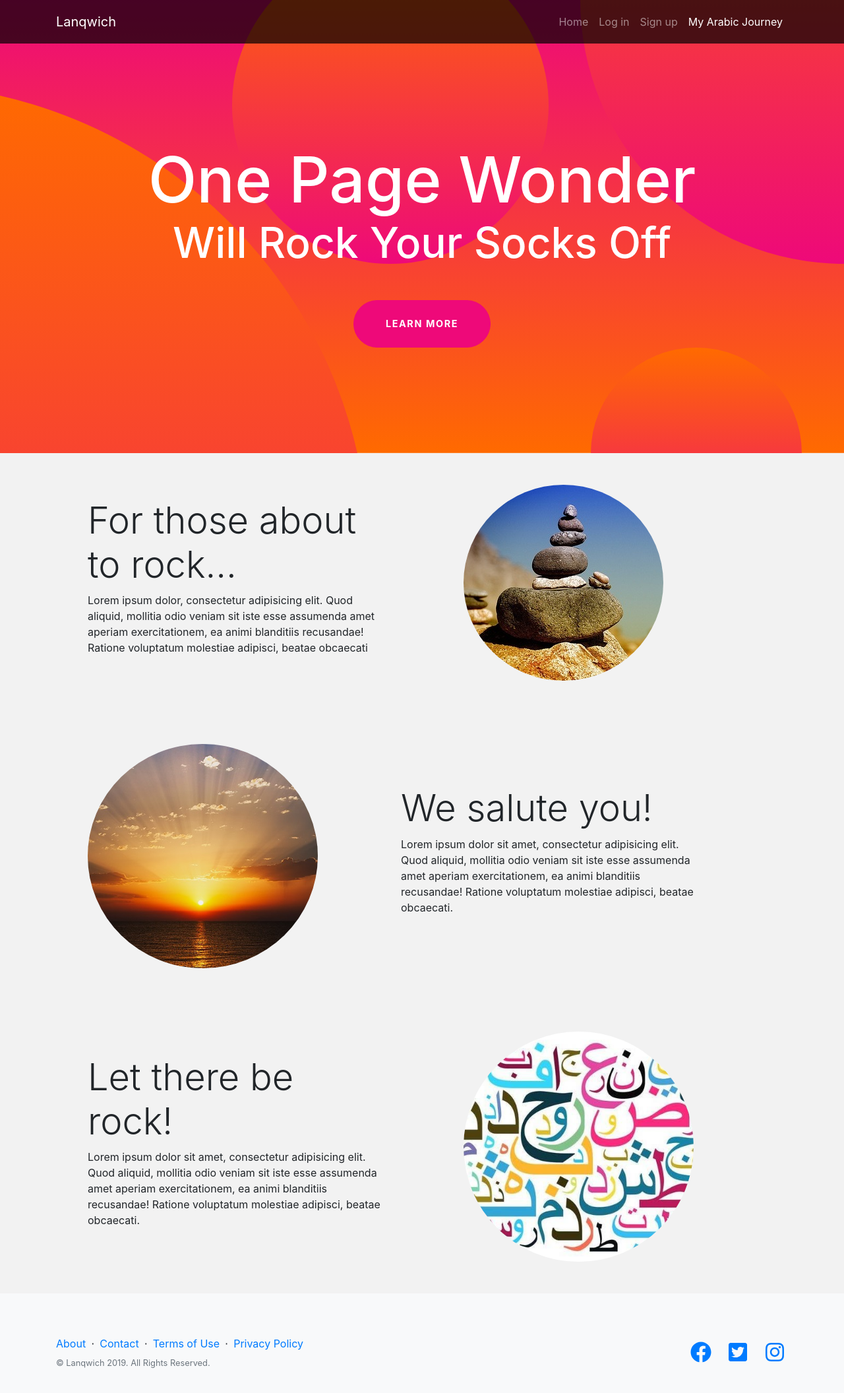
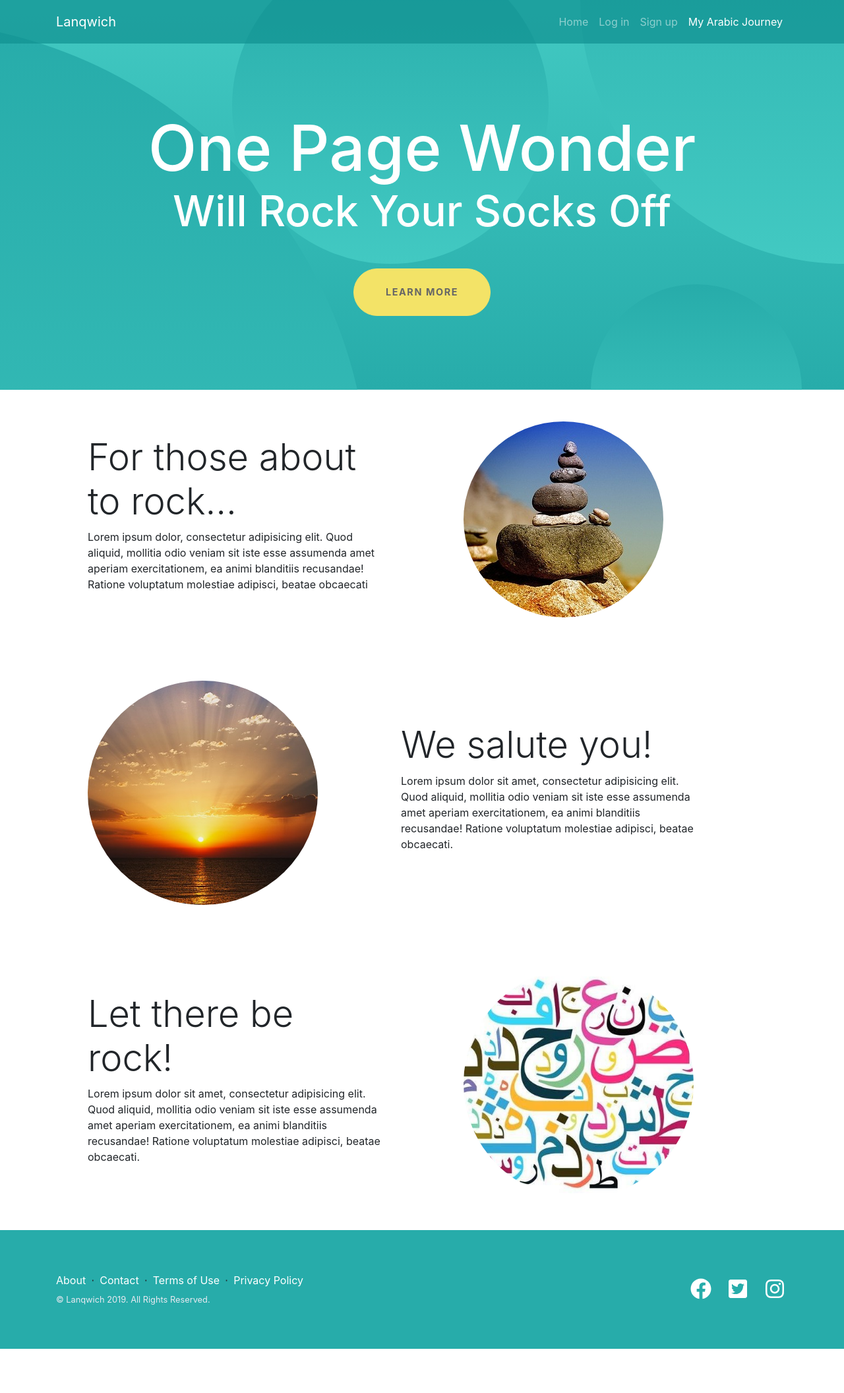
Before and after one commit to agdevhub/lanqwich, a React (Create React App) app in the folder frontend/: page / in a window 1280 px wide. Shown: the top 2112 px of the page at 66% size. After the commit the page ends 2045 px from the top, so only its background shows below. Built offline with nearby package versions, Linux system fonts and the light colour scheme.

Commit message:
implemented initial color palette

```diff
--- a/frontend/src/Footer/Footer.css
+++ b/frontend/src/Footer/Footer.css
@@ -1,4 +1,13 @@
 footer.footer {
   padding-top: 4rem;
   padding-bottom: 4rem;
+  background-color: #27ACAA;
 }
+
+.footer li a  {
+  color: #fff;
+}
+
+.footer p {
+  color: #EAEAF2;
+}
--- a/frontend/src/Footer/Footer.js
+++ b/frontend/src/Footer/Footer.js
@@ -7,7 +7,7 @@ import { faFacebook, faTwitterSquare, faInstagram, faTwitter } from '@fortawesom
 export default class Footer extends React.Component {
   render() {
     return (
-      <footer class="footer bg-light">
+      <footer class="footer">
         <div class="container">
           <div class="row">
             <div class="col-lg-6 h-100 text-center text-lg-left my-auto">
@@ -28,7 +28,7 @@ export default class Footer extends React.Component {
                   <a href="#">Privacy Policy</a>
                 </li>
               </ul>
-              <p class="text-muted small mb-4 mb-lg-0">
+              <p class="small mb-4 mb-lg-0">
                 &copy; Lanqwich 2019. All Rights Reserved.
               </p>
             </div>
--- a/frontend/src/Landing/Landing.css
+++ b/frontend/src/Landing/Landing.css
@@ -1,9 +1,10 @@
 header.masthead {
   position: relative;
   overflow: hidden;
+  margin-top: -90px;
   padding-top: calc(7rem + 72px);
   padding-bottom: 7rem;
-  background: linear-gradient(0deg, #ff6a00 0%, #ee0979 100%);
+  background: linear-gradient(0deg, #27ACAA 0%, #42C9C2 100%);
   background-repeat: no-repeat;
   background-position: center center;
   background-attachment: scroll;
@@ -27,7 +28,7 @@ header.masthead .bg-circle {
   z-index: 0;
   position: absolute;
   border-radius: 100%;
-  background: linear-gradient(0deg, #ee0979 0%, #ff6a00 100%);
+  background: linear-gradient(0deg, #42C9C2 0%, #27ACAA 100%);
 }
 
 header.masthead .bg-circle-1 {
@@ -60,8 +61,8 @@ header.masthead .bg-circle-4 {
 
 @media (min-width: 992px) {
   header.masthead {
-    padding-top: calc(10rem + 55px);
-    padding-bottom: 10rem;
+    padding-top: calc(7rem + 55px);
+    padding-bottom: 7rem;
   }
   header.masthead .masthead-content .masthead-heading {
     font-size: 6rem;
@@ -77,13 +78,15 @@ header.masthead .bg-circle-4 {
   font-size: 0.9rem;
   font-weight: 700;
   letter-spacing: 0.1rem;
-  background-color: #ee0979;
-  border-color: #ee0979;
+  background-color: #F3E367;
+  border-color: #F3E367;
+  color: #666;
 }
 
 .btn-xl:active, .btn-xl:focus, .btn-xl:hover {
-    background-color: #bd0760 !important;
-    border-color: #bd0760 !important;
+    background-color: rgb(214, 194, 37) !important;
+    border-color: rgb(214, 194, 37) !important;
+    color: #666;
   }
 
 .rounded-pill {
--- a/frontend/src/LearningUnit/LearningUnit.css
+++ b/frontend/src/LearningUnit/LearningUnit.css
@@ -1,6 +1,11 @@
 .learning-unit {
-    background-color: #ffffff;
+    background-color: #F6F6FA;
     padding: 40px 30px 40px 30px;
     margin-top: 30px;
     margin-bottom: 30px;
 }
+
+  .learning-unit .arabic-text {
+    font-family: 'Amiri', serif;
+    font-size: 21px;
+  }
--- a/frontend/src/LearningUnit/LearningUnitList/LearningUnitList.js
+++ b/frontend/src/LearningUnit/LearningUnitList/LearningUnitList.js
@@ -1,6 +1,7 @@
 import React from "react";
 import Axios from "axios";
 import LearningUnit from "../LearningUnit";
+import Footer from '../../Footer/Footer';
 
 export default class LearningUnitList extends React.Component {
   constructor(props) {
@@ -12,38 +13,67 @@ export default class LearningUnitList extends React.Component {
   }
 
   async componentDidMount() {
-    const response = await Axios.get(`/api/learning-modules/${this.state.learningModuleId}`);
+    const response = await Axios.get(
+      `/api/learning-modules/${this.state.learningModuleId}`
+    );
     this.setState({ learningUnits: response.data });
   }
 
   render() {
     return (
+      <React.Fragment>
         <div className="container">
           <div className="row">
             <ul className="nav nav-tabs" id="learningUnitTabs" role="tablist">
-          {
-          this.state.learningUnits.map((unit, index) => (
+              {this.state.learningUnits.map((unit, index) => (
                 <li className="nav-item">
-              <a style={{ "border-top-left-radius":"0", "border-top-right-radius": "0" }} className={index === 0 ? "nav-link active": "nav-link"} id={"unitTabId-" + unit._id} data-toggle="tab" href={"#unit-" + unit._id} role="tab" aria-controls={"unit-" + unit._id} aria-selected="true">Part {index + 1}. {unit.name}</a>
+                  <a
+                    style={{
+                      "border-top-left-radius": "0",
+                      "border-top-right-radius": "0"
+                    }}
+                    className={index === 0 ? "nav-link active" : "nav-link"}
+                    id={"unitTabId-" + unit._id}
+                    data-toggle="tab"
+                    href={"#unit-" + unit._id}
+                    role="tab"
+                    aria-controls={"unit-" + unit._id}
+                    aria-selected="true"
+                  >
+                    Part {index + 1}. {unit.name}
+                  </a>
                 </li>
-          ))
-          }
+              ))}
             </ul>
           </div>
 
           <div className="tab-content" id="learningUnitTabContents">
-      {
-        this.state.learningUnits.map((unit, index) => (
-          <div className={index === 0 ? "tab-pane fade show active": "tab-pane fade" } id={"unit-" + unit._id} role="tabpanel" aria-labelledby={"unitTabId-" + unit._id}>
-            <LearningUnit key={index} unitId={unit._id} name={unit.name} content={unit.content} duration={unit.duration} learningModuleId={this.state.learningModuleId} />
+            {this.state.learningUnits.map((unit, index) => (
+              <div
+                className={
+                  index === 0 ? "tab-pane fade show active" : "tab-pane fade"
+                }
+                id={"unit-" + unit._id}
+                role="tabpanel"
+                aria-labelledby={"unitTabId-" + unit._id}
+              >
+                <LearningUnit
+                  key={index}
+                  unitId={unit._id}
+                  name={unit.name}
+                  content={unit.content}
+                  duration={unit.duration}
+                  learningModuleId={this.state.learningModuleId}
+                />
               </div>
-        ))
-        }
+            ))}
           </div>
         </div>
+        <Footer />
+      </React.Fragment>
       // this.state.learningUnits.map((unit, index) => (
       //   <LearningUnit key={index} unitId={unit._id} name={unit.name} content={unit.content} duration={unit.duration} />
       // ));
-    )
+    );
   }
 }
--- a/frontend/src/Navbar/Navbar.css
+++ b/frontend/src/Navbar/Navbar.css
@@ -1,5 +1,6 @@
 .navbar-custom {
   padding-top: 0.8rem;
   padding-bottom: 0.8rem;
-  background-color: rgba(0, 0, 0, 0.7);
+  background-color: rgba(16, 144, 144, 0.7);
+  /* background-color: #109090; */
 }
--- a/frontend/src/index.css
+++ b/frontend/src/index.css
@@ -1,10 +1,6 @@
 @import url('https://fonts.googleapis.com/css?family=Amiri:400,700&display=swap&subset=arabic');
 
 body {
-  background-color: #f2f2f2;
+  background-color: #fff;
+  padding-top: 90px;
 }
-
-.learning-unit .arabic-text {
-  font-family: 'Amiri', serif;
-  font-size: 21px;
-}
```
Lines whose indentation alone changed are shown as unchanged.
